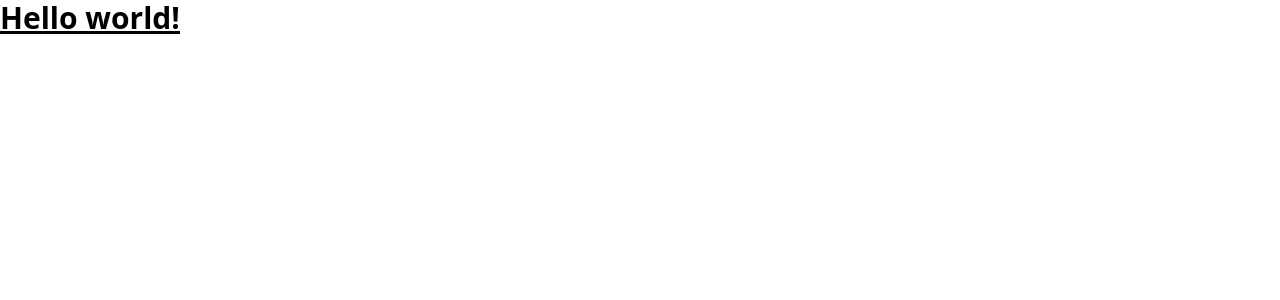
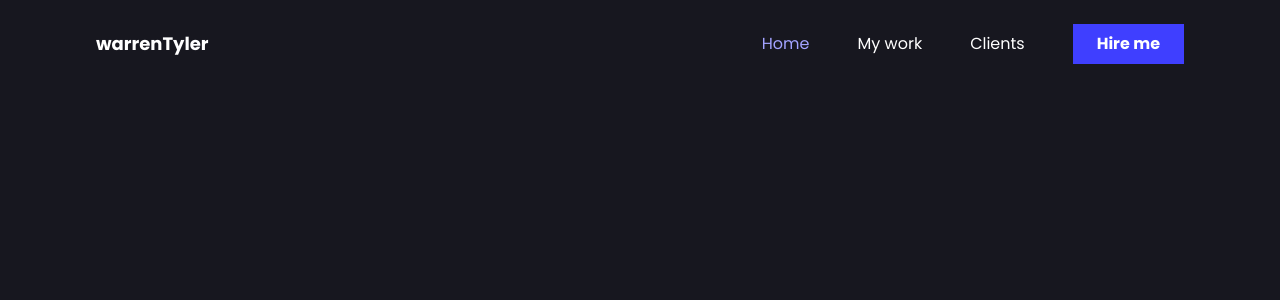
Before and after one commit to WarrenTyler/my-portfolio, a React (Vite) app: page / in a window 1280 px wide. Shown: the top 300 px of the page. Built offline with nearby package versions, Linux system fonts and the light colour scheme.

Commit message:
Integrate Header component into App with main container and initial styling: - Wrap the entire application in a dark mode container

```diff
--- a/src/App.jsx
+++ b/src/App.jsx
@@ -1,6 +1,13 @@
-
+import Header from "./components/Header";
 
 const App = () => {
-  return <h1 className="text-3xl font-bold underline">Hello world!</h1>;
-}
-export default App
+  return (
+    <div className="dark">
+      {/* Main Container (Simulating Body) */}
+      <div className="min-h-screen font-poppins pb-12 text-black dark:text-white bg-body dark:bg-body-dark">
+        <Header />
+      </div>
+    </div>
+  );
+};
+export default App;
```
